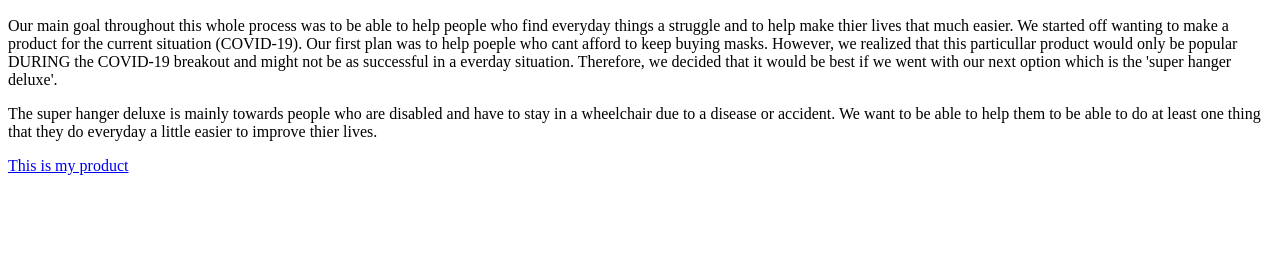
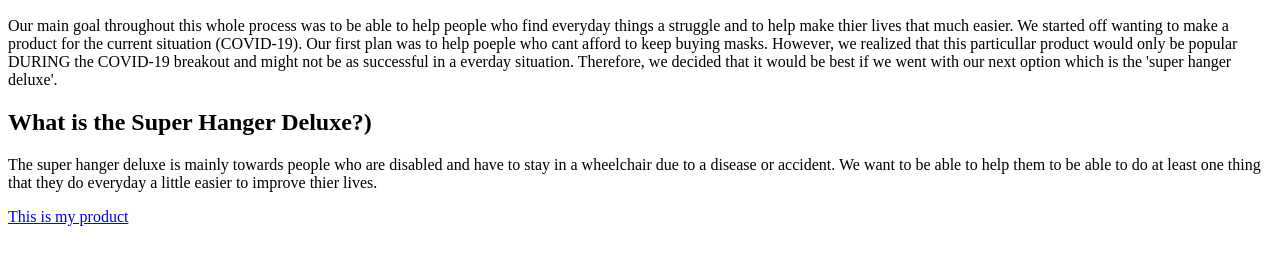
Before and after one commit to classlessteacher/y9c, a plain HTML site: page index.html in a window 1280 px wide. Shown: the part 96-360 px from the top of the page. Drawn offline with Linux system fonts and the light colour scheme.

Commit message:
Update index.html

```diff
--- a/index.html
+++ b/index.html
@@ -1,5 +1,6 @@
 <h1>The super hanger deluxe by Sophie, Ruby and Marc</h1>
 <h2>Our goals</h2>
 <p> Our main goal throughout this whole process was to be able to help people who find everyday things a struggle and to help make thier lives that much easier. We started off wanting to make a product for the current situation (COVID-19). Our first plan was to help poeple who cant afford to keep buying masks. However, we realized that this particullar product would only be popular DURING the COVID-19 breakout and might not be as successful in a everday situation. Therefore, we decided that it would be best if we went with our next option which is the 'super hanger deluxe'.</p>
+<h2>What is the Super Hanger Deluxe?)</h2>
 <p>The super hanger deluxe is mainly towards people who are disabled and have to stay in a wheelchair due to a disease or accident. We want to be able to help them to be able to do at least one thing that they do everyday a little easier to improve thier lives.</p>
 <a href="https://classlessteacher.github.io/y9c/product.html">This is my product</a>
```
